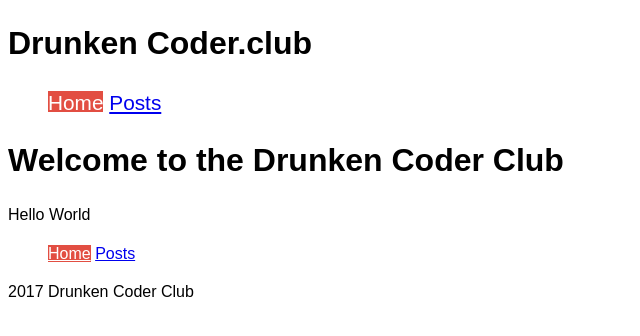
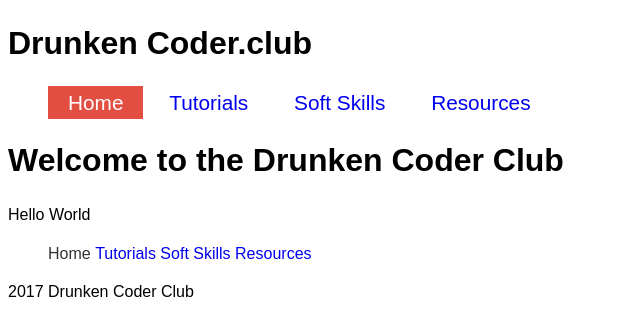
Before and after one commit to NiallJoeMaher/drunkencoder.club, a Jekyll site: the page built from index.html, in a window 1280 px wide. Shown: the top 336 px of the page, without its empty margins (0-640 px from the left). Built offline with Jekyll 4.4.1, drawn with Linux system fonts in a browser that asks for light colours.

Commit message:
Added test subnav and some styles

```diff
--- a/_includes/nav.html
+++ b/_includes/nav.html
@@ -4,7 +4,13 @@
       <a href="{{site.baseurl}}/index.html" class="{% if page.url == '/' %}active{% endif %}">Home</a>
     </li>
     <li>
-      <a href="{{site.baseurl}}/posts.html" class="{% if page.url == '/posts.html' %}active{% endif %}">Posts</a>
+      <a href="{{site.baseurl}}/posts.html" class="{% if page.url == '/posts.html' %}active{% endif %}">Tutorials</a>
+    </li>
+    <li>
+      <a href="{{site.baseurl}}/soft-skills.html" class="{% if page.url == '/soft-skills.html' %}active{% endif %}">Soft Skills</a>
+    </li>
+    <li>
+      <a href="{{site.baseurl}}/resources.html" class="{% if page.url == '/resources.html' %}active{% endif %}">Resources</a>
     </li>
   </ul>
 </nav>
--- a/_sass/_nav.scss
+++ b/_sass/_nav.scss
@@ -5,21 +5,53 @@ nav {
   .nav-header {
     @extend .header-font;
     list-style: none;
+    a:link {
+    text-decoration: none;
+    }
+
+    a:visited {
+        text-decoration: none;
+    }
+
+    a:hover {
+        text-decoration: none;
+    }
+
+    a:active {
+        text-decoration: none;
+    }
     li {
       display: inline-block;
-      .active {
-        color: $background-color;
-        background-color: $base-background-color-highlight;
+      a {
+        padding: 5px 20px;
+        &.active {
+          color: $background-color;
+          background-color: $base-background-color-highlight;
+        }
       }
     }
   }
   .nav-footer {
     list-style: none;
+    a:link {
+    text-decoration: none;
+    }
+
+    a:visited {
+        text-decoration: none;
+    }
+
+    a:hover {
+        text-decoration: none;
+    }
+
+    a:active {
+        text-decoration: none;
+    }
     li {
       display: inline-block;
       .active {
-        color: $background-color;
-        background-color: $base-background-color-highlight;
+        color: #333;
       }
     }
   }
--- /dev/null
+++ b/resources.html
@@ -0,0 +1,5 @@
+---
+layout: default
+---
+<h1>Resources</h1>
+<p>Helpful links</p>
--- /dev/null
+++ b/soft-skills.html
@@ -0,0 +1,5 @@
+---
+layout: default
+---
+<h1>Soft Skills</h1>
+<p>Some other stuff</p>
```
